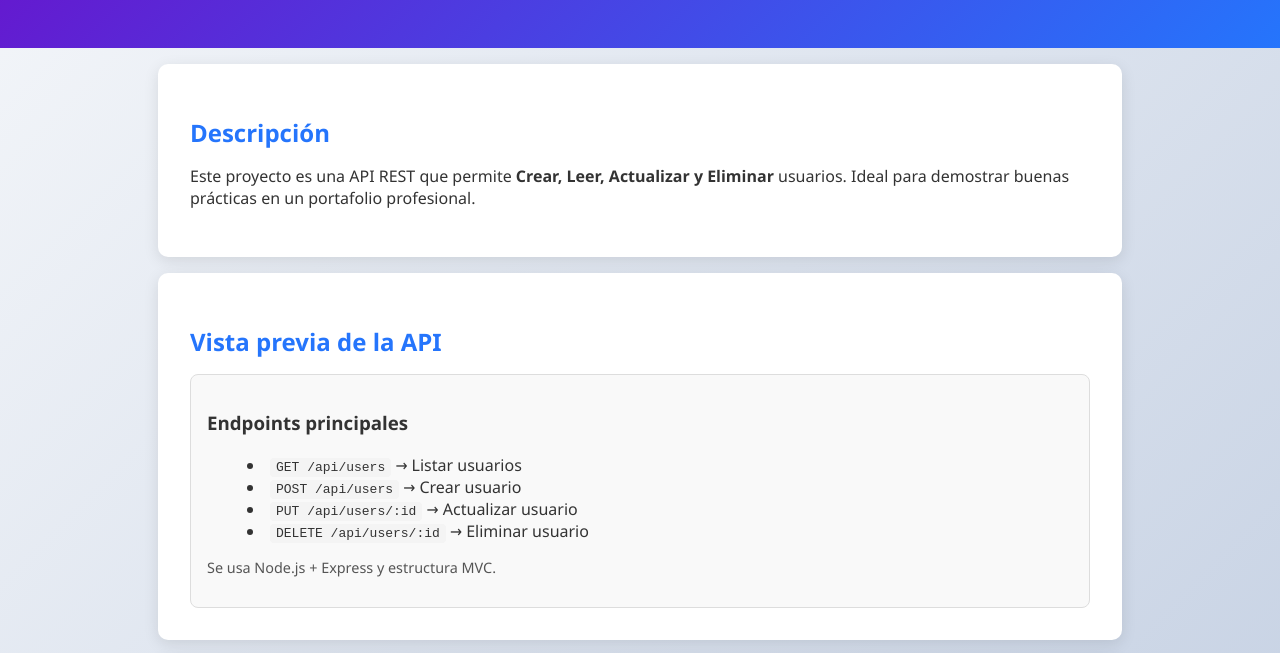
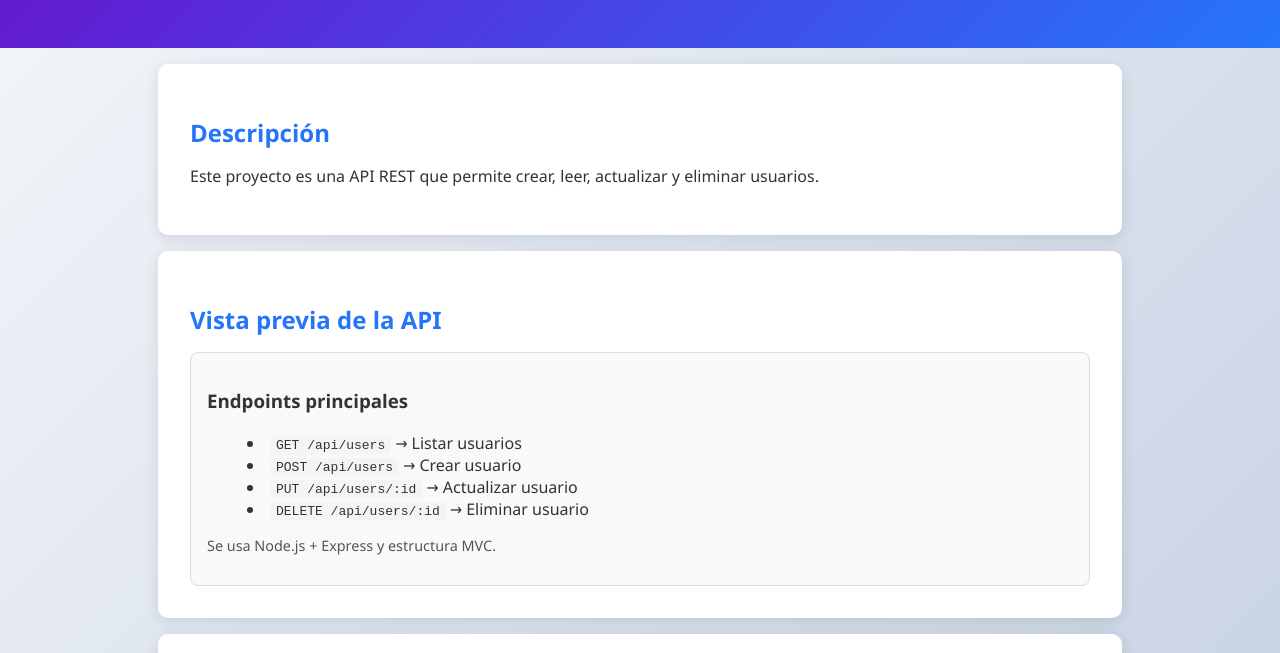
Before and after one commit to jjulito/crud-usuarios, a website: page index.html in a window 1280 px wide. Shown: the part 136-789 px from the top of the page. Drawn offline with Linux system fonts and the light colour scheme.

Commit message:
Update index.html

```diff
--- a/index.html
+++ b/index.html
@@ -15,8 +15,7 @@
 
     <section class="project-intro">
         <h2>Descripción</h2>
-        <p>Este proyecto es una API REST que permite <strong>Crear, Leer, Actualizar y Eliminar</strong> usuarios.
-        Ideal para demostrar buenas prácticas en un portafolio profesional.</p>
+        <p>Este proyecto es una API REST que permite crear, leer, actualizar y eliminar usuarios.</p>
     </section>
 
     <section class="project-preview">
```
